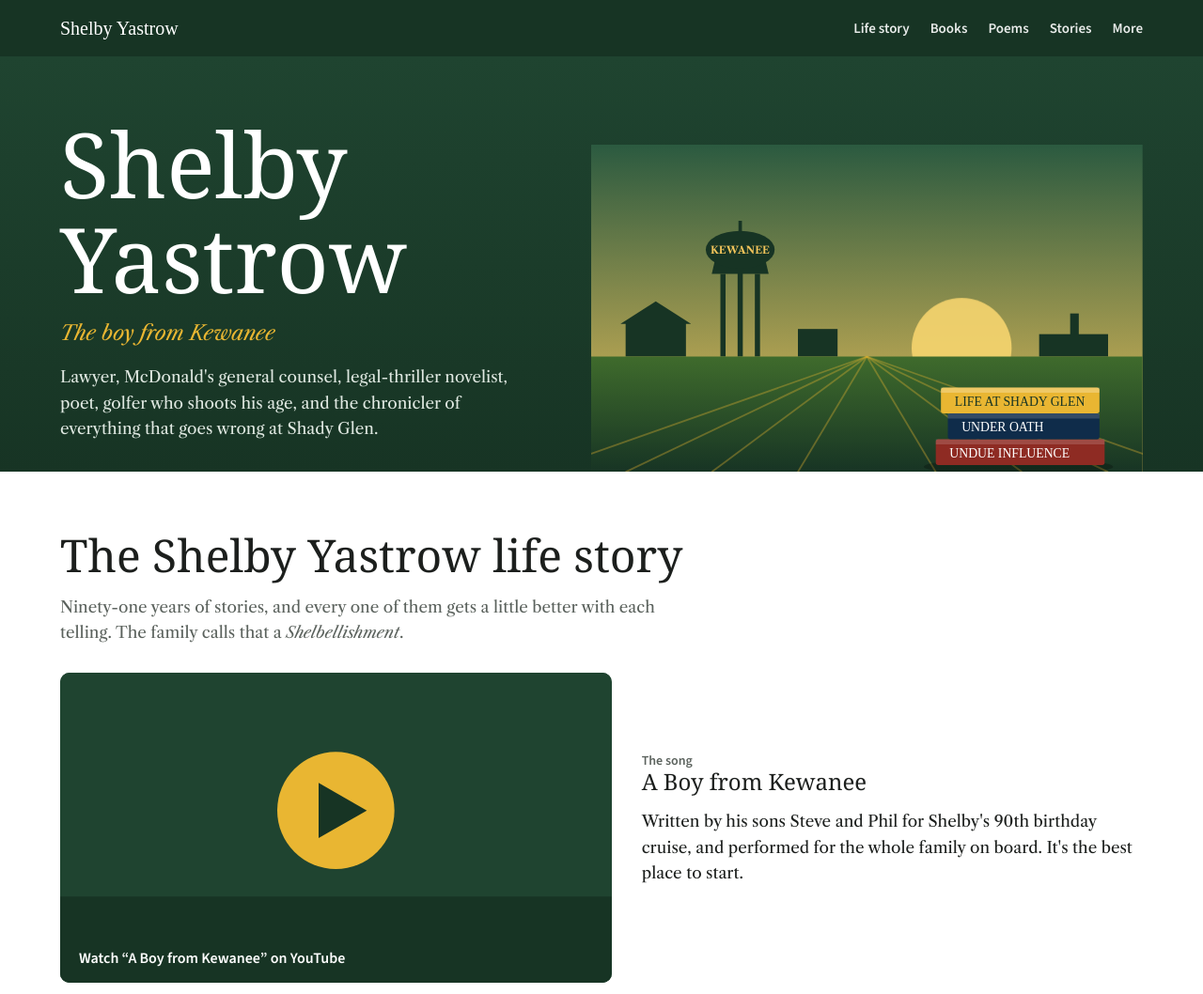
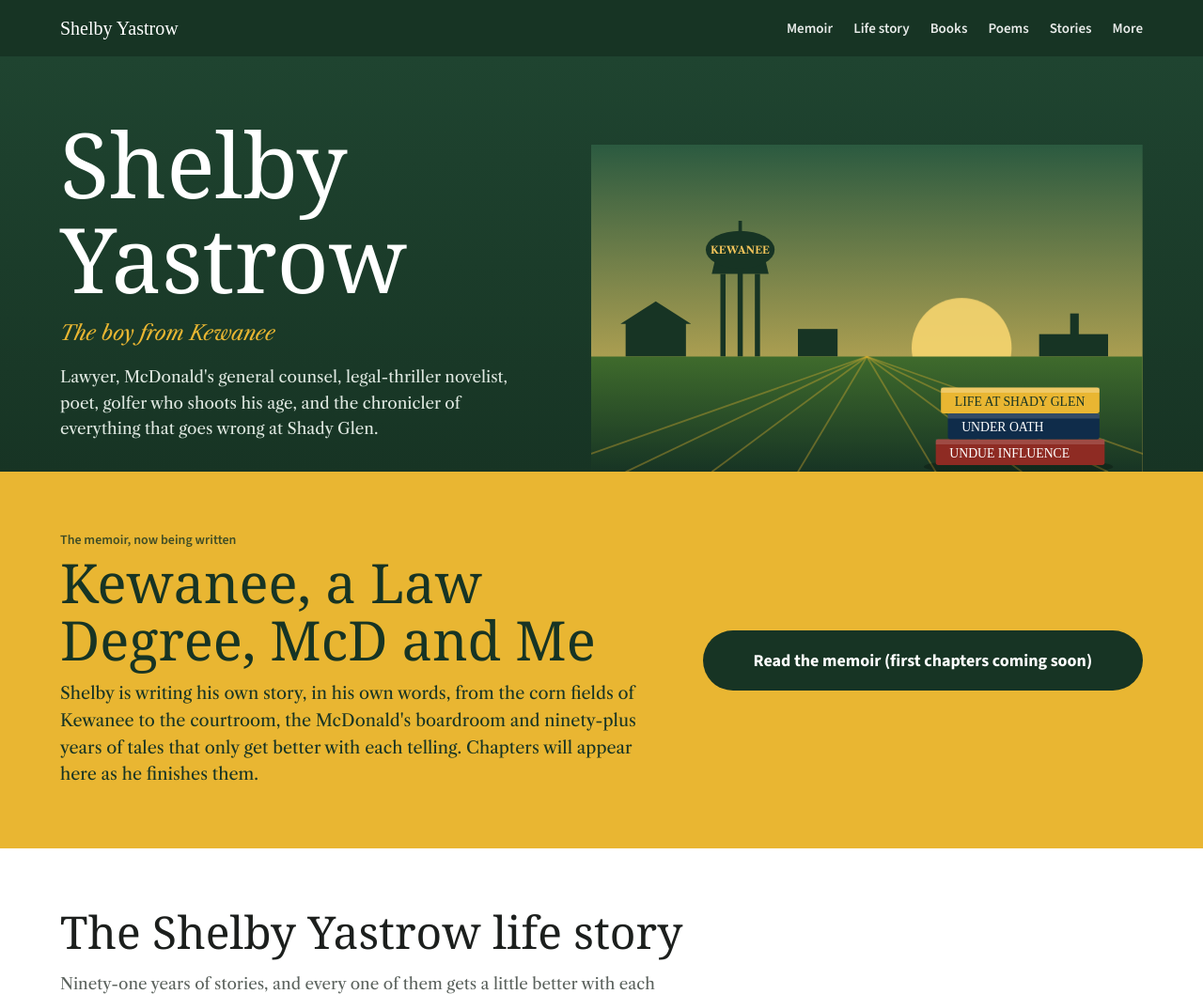
Before and after one commit to philyastrow/shelbyyastrow-site, a plain HTML site: page index.html in a window 1280 px wide. Shown: the top 1058 px of the page at 94% size. Drawn offline with nearby package versions, Linux system fonts and the light colour scheme; a web font is replaced by a local one.

Commit message:
Add memoir section
Co-Authored-By: Claude Opus 5.5 <noreply@anthropic.com>
Claude-Session: https://claude.ai/code/session_01C1KhvveGZmaWUAm5EjpukH

```diff
--- a/index.html
+++ b/index.html
@@ -64,6 +64,14 @@ nav a:hover,nav a:focus-visible{opacity:1;color:var(--gold);outline:none}
 .poem{background:var(--card);border-radius:10px;padding:22px 24px}
 .poem p{margin:8px 0 0;font-size:16px}
 .alt{border-top:1px solid var(--line)}
+.memoir{background:var(--gold);color:#173424}
+.memoir .wrap{display:grid;grid-template-columns:minmax(0,1.4fr) minmax(0,1fr);gap:28px;align-items:center}
+.memoir h2{font-size:clamp(34px,5vw,58px);margin:6px 0 12px}
+.memoir p{margin:0;max-width:56ch;font-size:18px}
+.memoir .label{color:#173424;opacity:.8}
+.memoir .big{display:flex;align-items:center;justify-content:center;min-height:64px;padding:0 28px;border-radius:999px;background:#173424;color:#fff;font:700 18px "Source Sans 3",sans-serif;text-decoration:none;text-align:center}
+.memoir .big:hover,.memoir .big:focus-visible{background:#0f2418;outline:3px solid #fff;outline-offset:3px}
+@media(max-width:820px){.memoir .wrap{grid-template-columns:minmax(0,1fr)}}
 footer{background:var(--jacket2);color:#cfdad2;font:15px "Source Sans 3",sans-serif}
 footer .wrap{display:flex;gap:12px 30px;flex-wrap:wrap;justify-content:space-between}
 .draft{font:600 13px "Source Sans 3",sans-serif;color:var(--soft);border:1px dashed var(--line);border-radius:6px;padding:6px 10px;display:inline-block;margin-bottom:18px}
@@ -75,7 +83,7 @@ footer .wrap{display:flex;gap:12px 30px;flex-wrap:wrap;justify-content:space-bet
 
 <nav><div class="wrap">
   <b>Shelby Yastrow</b>
-  <a href="#life">Life story</a><a href="#books">Books</a><a href="#poems">Poems</a><a href="#stories">Stories</a><a href="#more">More</a>
+  <a href="#memoir">Memoir</a><a href="#life">Life story</a><a href="#books">Books</a><a href="#poems">Poems</a><a href="#stories">Stories</a><a href="#more">More</a>
 </div></nav>
 
 <header class="band jacket"><div class="wrap">
@@ -112,6 +120,15 @@ footer .wrap{display:flex;gap:12px 30px;flex-wrap:wrap;justify-content:space-bet
     </g>
   </svg>
 </div></header>
+
+<section id="memoir" class="band memoir"><div class="wrap">
+  <div>
+    <div class="label">The memoir, now being written</div>
+    <h2>Kewanee, a Law Degree, McD and Me</h2>
+    <p>Shelby is writing his own story, in his own words, from the corn fields of Kewanee to the courtroom, the McDonald's boardroom and ninety-plus years of tales that only get better with each telling. Chapters will appear here as he finishes them.</p>
+  </div>
+  <a class="big" href="#memoir">Read the memoir (first chapters coming soon)</a>
+</div></section>
 
 <section id="life" class="band"><div class="wrap">
   <h2>The Shelby Yastrow life story</h2>
```
